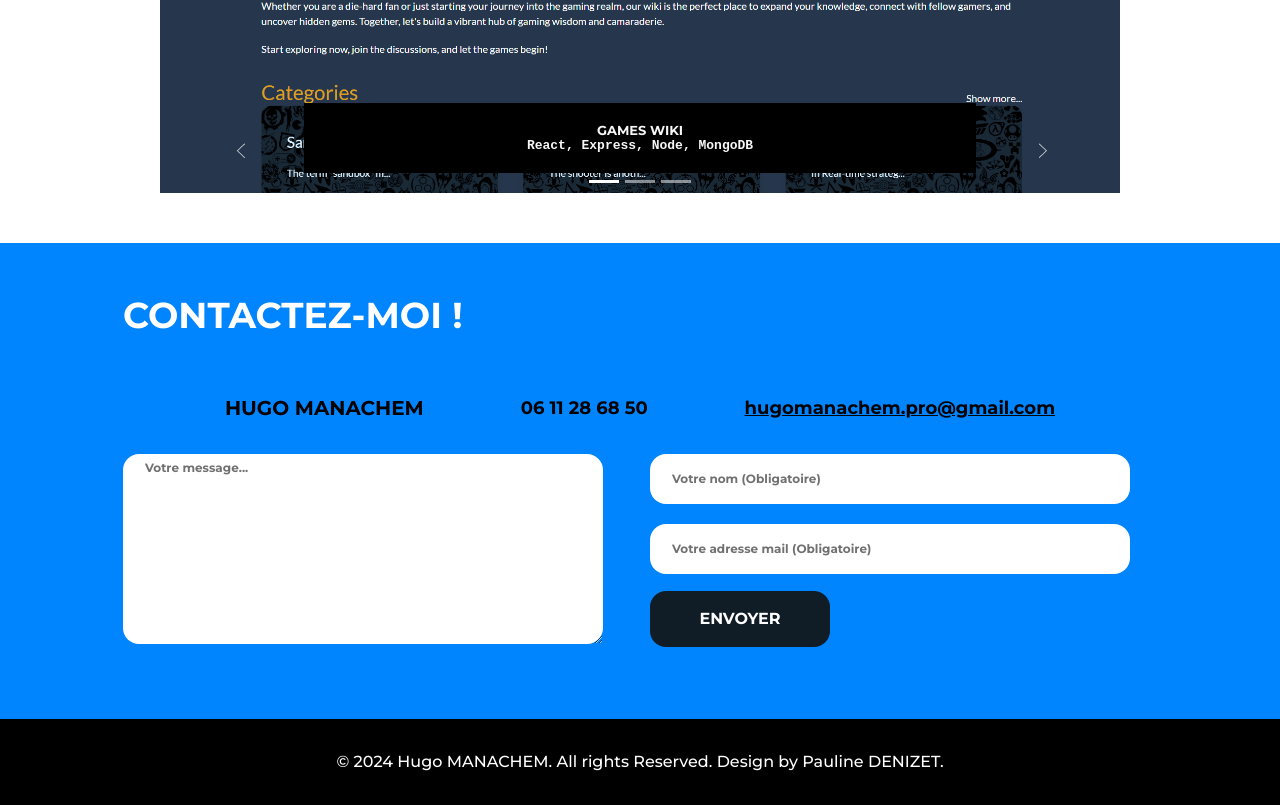
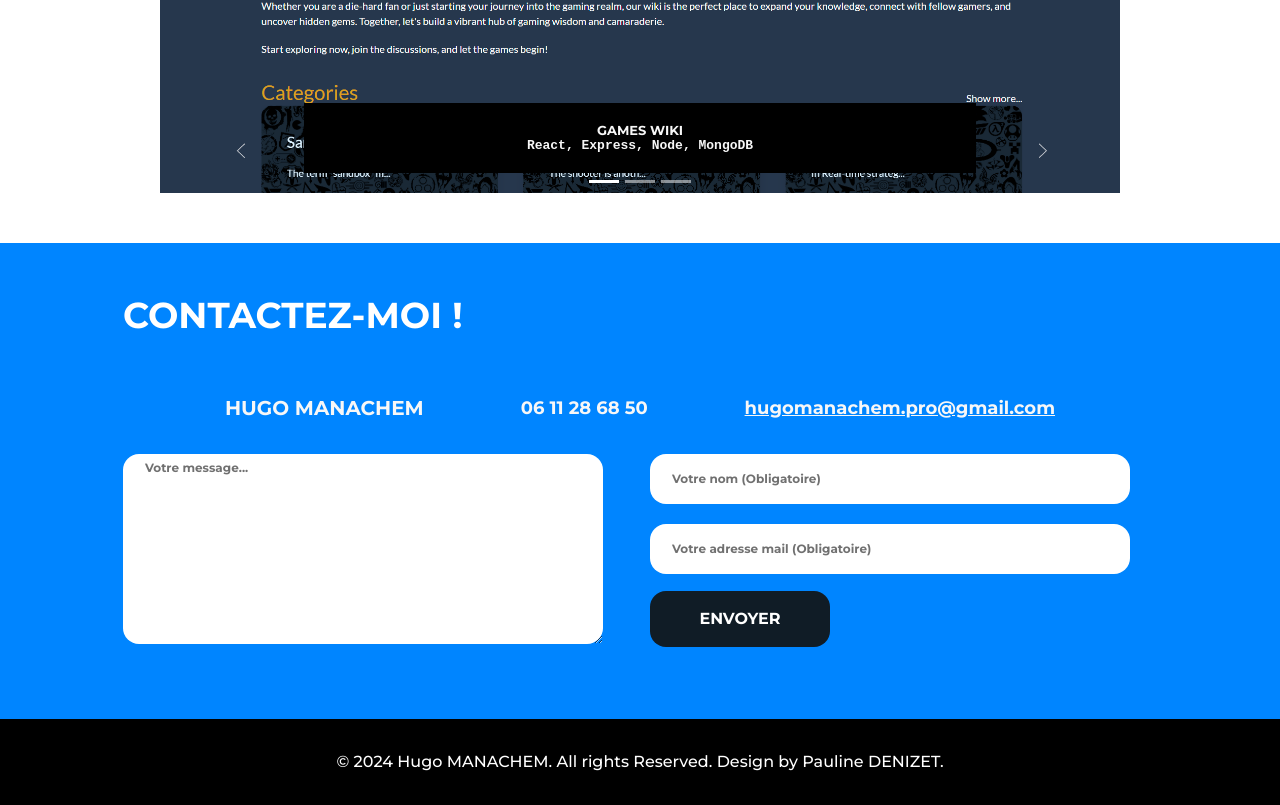
Before and after one commit to hugomanachem/portfolio, a React (Vite) app: page / in a window 1280 px wide. Shown: the part 2595-3400 px from the top of the page. Built offline with nearby package versions, Linux system fonts and the light colour scheme.

Commit message:
Contact Section : change personal infos color

```diff
--- a/src/index.css
+++ b/src/index.css
@@ -477,7 +477,7 @@ a {
   font-weight: 700;
   font-size: 20px;
   line-height: 24px;
-  color: #000000;
+  color: #f7f7f7;
   text-transform: uppercase;
 }
 
@@ -486,7 +486,7 @@ a {
   font-weight: 700;
   font-size: 18px;
   line-height: 22px;
-  color: #000000;
+  color: #f7f7f7;
 }
 
 .personal-infos-container h3 + p {
```
